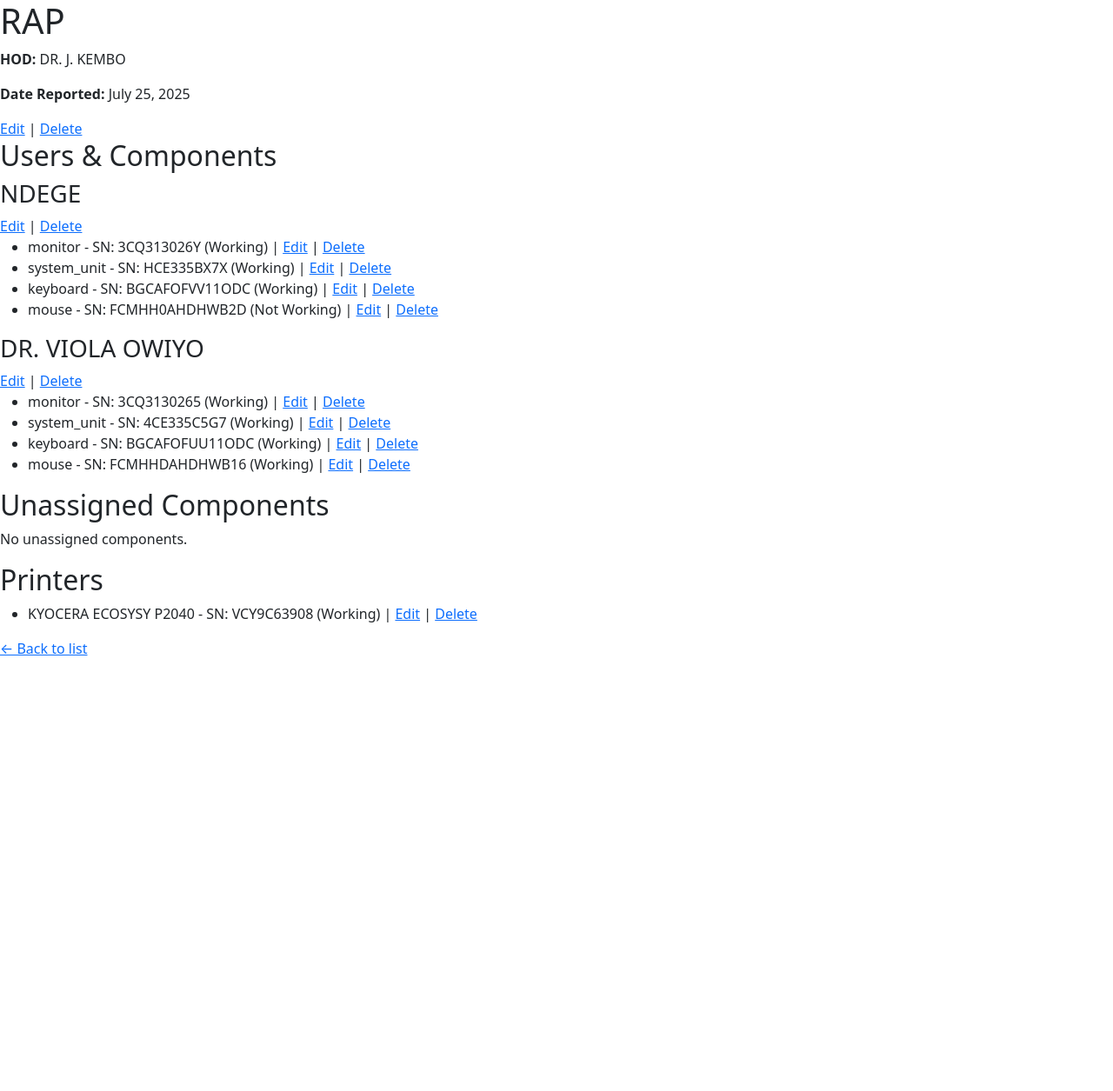
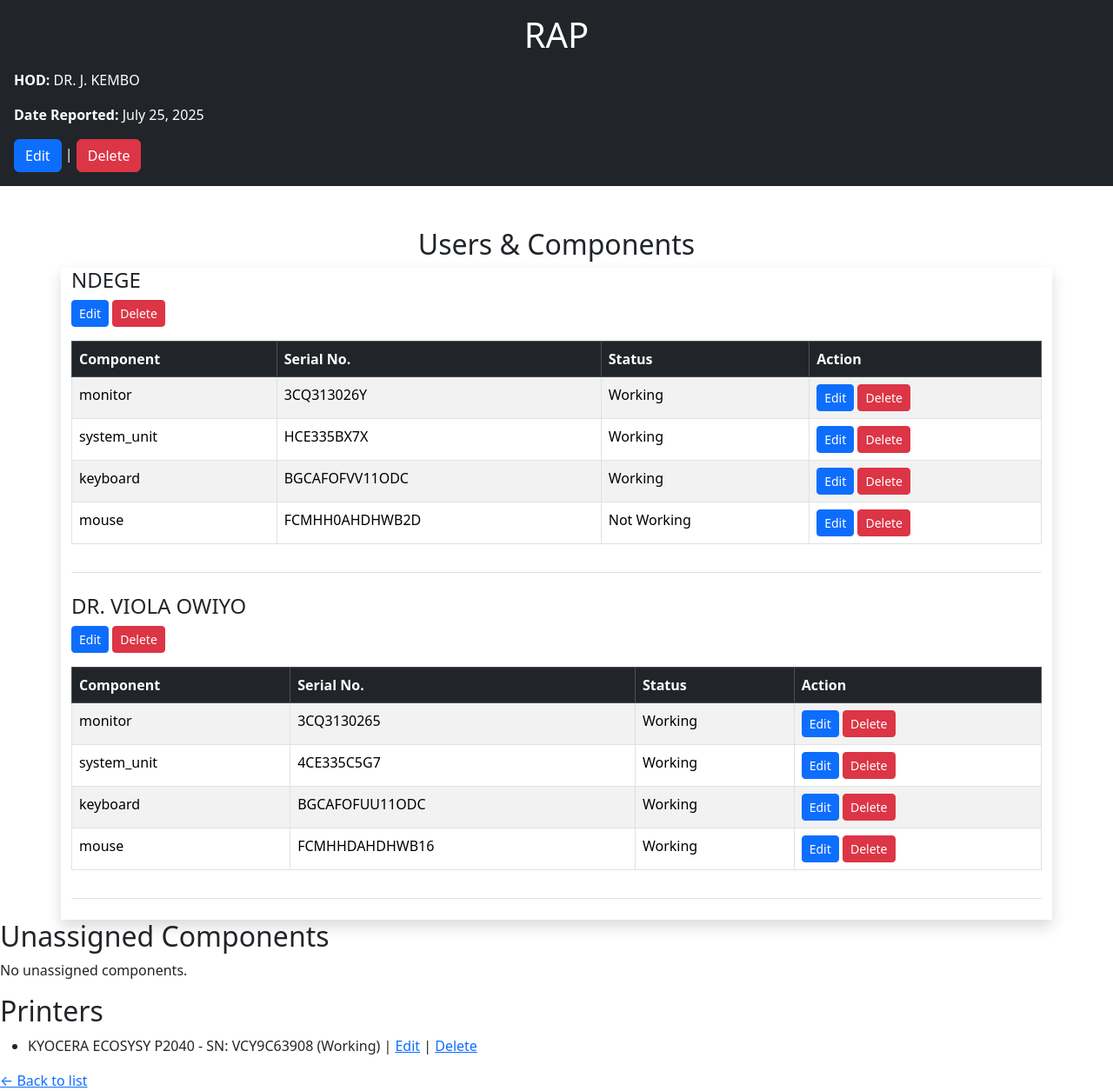
Before and after one commit to ExcelsKennedy2/RU-ICT-app, a Django app: page /department/1/ in a window 1280 px wide. Shown: the whole page at 87% size. Before the commit the page ends 754 px from the top, so only its background shows below. Run offline with Django 5.2, Linux system fonts and the light colour scheme; data comes from the database, SQL or seed files in the repository; some libraries are stand-ins or nearby versions.

Commit message:
designing

```diff
--- a/inventory/templates/inventory/department_detail.html
+++ b/inventory/templates/inventory/department_detail.html
@@ -2,36 +2,55 @@
 {% load static %}
 {% block title %}{{ department.name }}{% endblock %}
 {% block content %}
-    <h1>{{ department.name }}</h1>
+<div class="bg-dark p-3 text-white mb-5">
+    <h1 class="text-center mb-3">{{ department.name }}</h1>
     <p><strong>HOD:</strong> {{ department.hod_or_authorized_officer }}</p>
     <p><strong>Date Reported:</strong> {{ department.date_reported }}</p>
-    <a href="{% url 'inventory:edit_department' department.pk %}">Edit</a> |
-    <a href="{% url 'inventory:delete_department' department.pk %}">Delete</a>
+    <a class="btn btn-primary" href="{% url 'inventory:edit_department' department.pk %}">Edit</a> |
+    <a class="btn btn-danger" href="{% url 'inventory:delete_department' department.pk %}">Delete</a>
+</div>
 
+<h2 class="text-center">Users & Components</h2>
 
+ <div class="container shadow table-responsive">
+    {% for user in users %}
+        <div class="mb-4 pb-3 border-bottom">
+            <h4>{{ user.name }}</h4>
+            <a class="btn btn-sm btn-primary" href="{% url 'inventory:edit_user' user.pk %}">Edit</a>
+            <a class="btn btn-sm btn-danger" href="{% url 'inventory:delete_user' user.pk %}">Delete</a>
 
-
-    <h2>Users & Components</h2>
-    {% for user in users %}
-    <h3>{{ user.name }}</h3>
-    <a href="{% url 'inventory:edit_user' user.pk %}">Edit</a> |
-    <a href="{% url 'inventory:delete_user' user.pk %}">Delete</a>
-    <ul>
-        {% for component in user.components.all %}
-            <li>
-                {{ component.component_type }} - SN: {{ component.serial_number }} ({{ component.status }})
-                {% if component.pk %}
-                    | <a href="{% url 'inventory:edit_component' component.pk %}">Edit</a>
-                    | <a href="{% url 'inventory:delete_component' component.pk %}">Delete</a>
-                {% endif %}
-            </li>
-        {% empty %}
-            <li>No components.</li>
-        {% endfor %}
-    </ul>
+            {% if user.components.all %}
+                <table class="table table-bordered table-striped mt-3">
+                    <thead class="table-dark">
+                        <tr>
+                            <th>Component</th>
+                            <th>Serial No.</th>
+                            <th>Status</th>
+                            <th>Action</th>
+                        </tr>
+                    </thead>
+                    <tbody>
+                        {% for component in user.components.all %}
+                            <tr>
+                                <td>{{ component.component_type }}</td>
+                                <td>{{ component.serial_number }}</td>
+                                <td>{{ component.status }}</td>
+                                <td>
+                                    <a class="btn btn-sm btn-primary" href="{% url 'inventory:edit_component' component.pk %}">Edit</a>
+                                    <a class="btn btn-sm btn-danger" href="{% url 'inventory:delete_component' component.pk %}">Delete</a>
+                                </td>
+                            </tr>
+                        {% endfor %}
+                    </tbody>
+                </table>
+            {% else %}
+                <p class="text-muted">No components assigned to this user.</p>
+            {% endif %}
+        </div>
     {% empty %}
         <p>No users found.</p>
     {% endfor %}
+</div>
 
 
 
```
